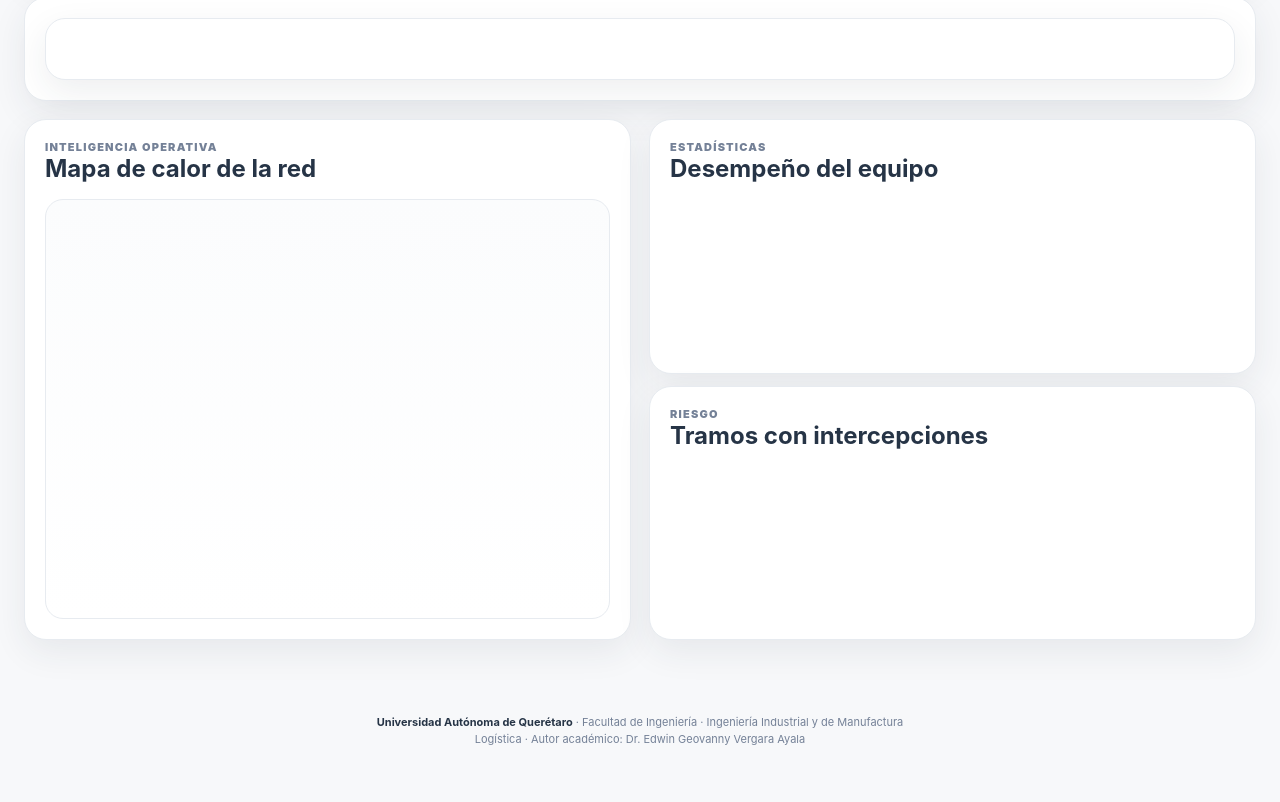
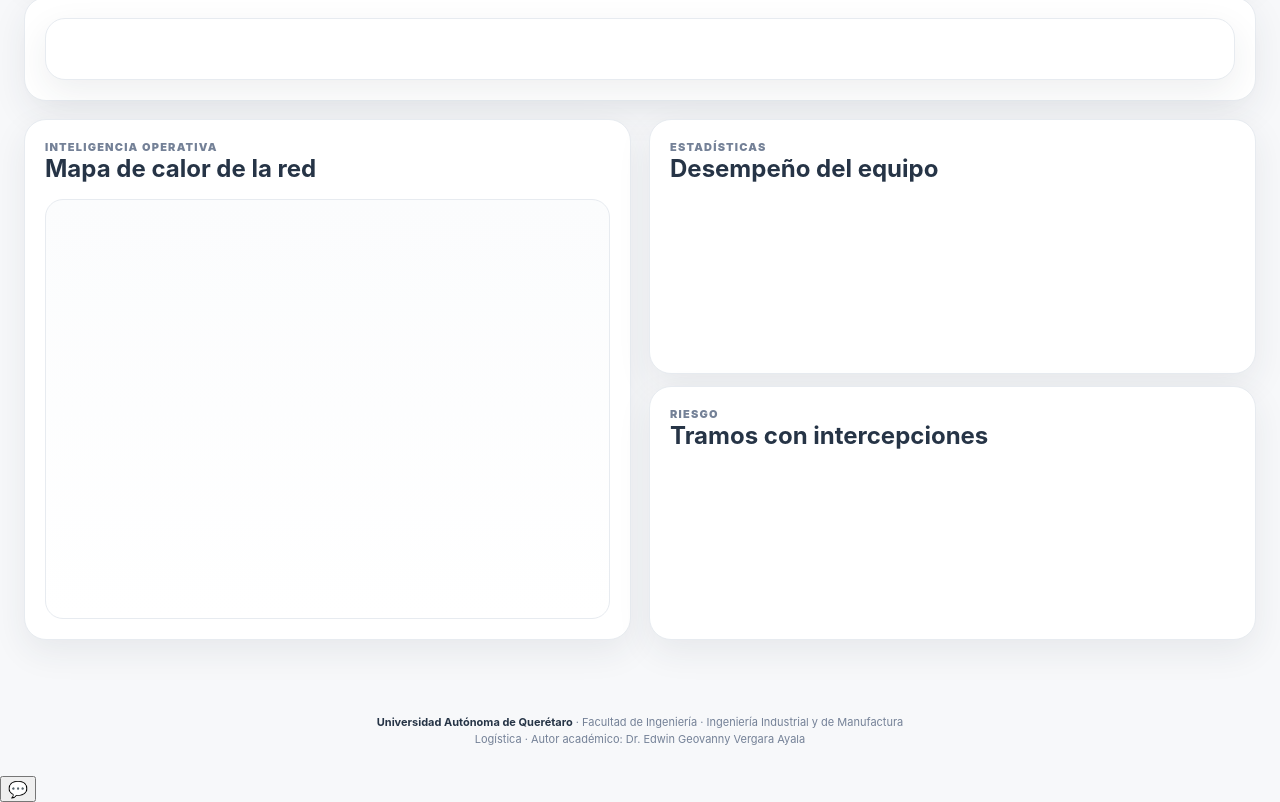
Before and after one commit to geova280293/supply-chain-arena-fi, a website: page public/tower.html in a window 1280 px wide. Shown: the part 739-1541 px from the top of the page. Before the commit the page ends 1515 px from the top, so only its background shows below. Drawn offline with Linux system fonts and the light colour scheme; no server answers.

Commit message:
Agrega chat operativo en Torre de Control

```diff
--- a/public/tower.html
+++ b/public/tower.html
@@ -13,4 +13,4 @@
     <div class="card"><div class="card-title"><div><div class="eyebrow">Inteligencia operativa</div><h2>Mapa de calor de la red</h2></div></div><div class="network-wrap"><svg id="heatMap" viewBox="0 0 900 420"></svg></div></div>
     <div class="stack"><div class="card"><div class="card-title"><div><div class="eyebrow">Estadísticas</div><h2>Desempeño del equipo</h2></div></div><div id="stats" class="kpis"></div></div><div class="card"><div class="card-title"><div><div class="eyebrow">Riesgo</div><h2>Tramos con intercepciones</h2></div></div><div id="interceptHeat" class="route-heat"></div></div></div>
   </section>
-</main><div id="toast" class="toast"></div><script src="js/common.js"></script><script src="js/tower.js"></script></body></html>
+</main><div id="toast" class="toast"></div><script src="js/common.js"></script><script src="js/tower.js"></script><script src="js/chat.js"></script></body></html>
```
